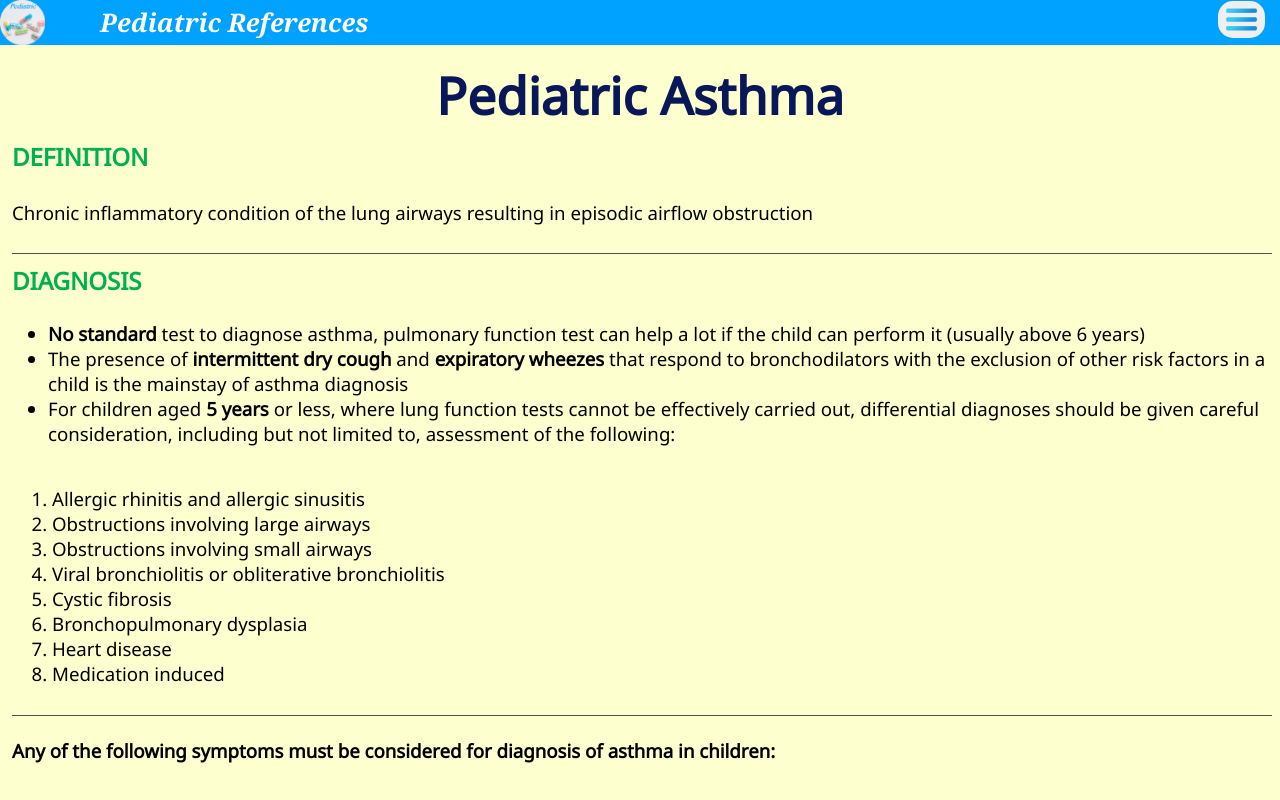
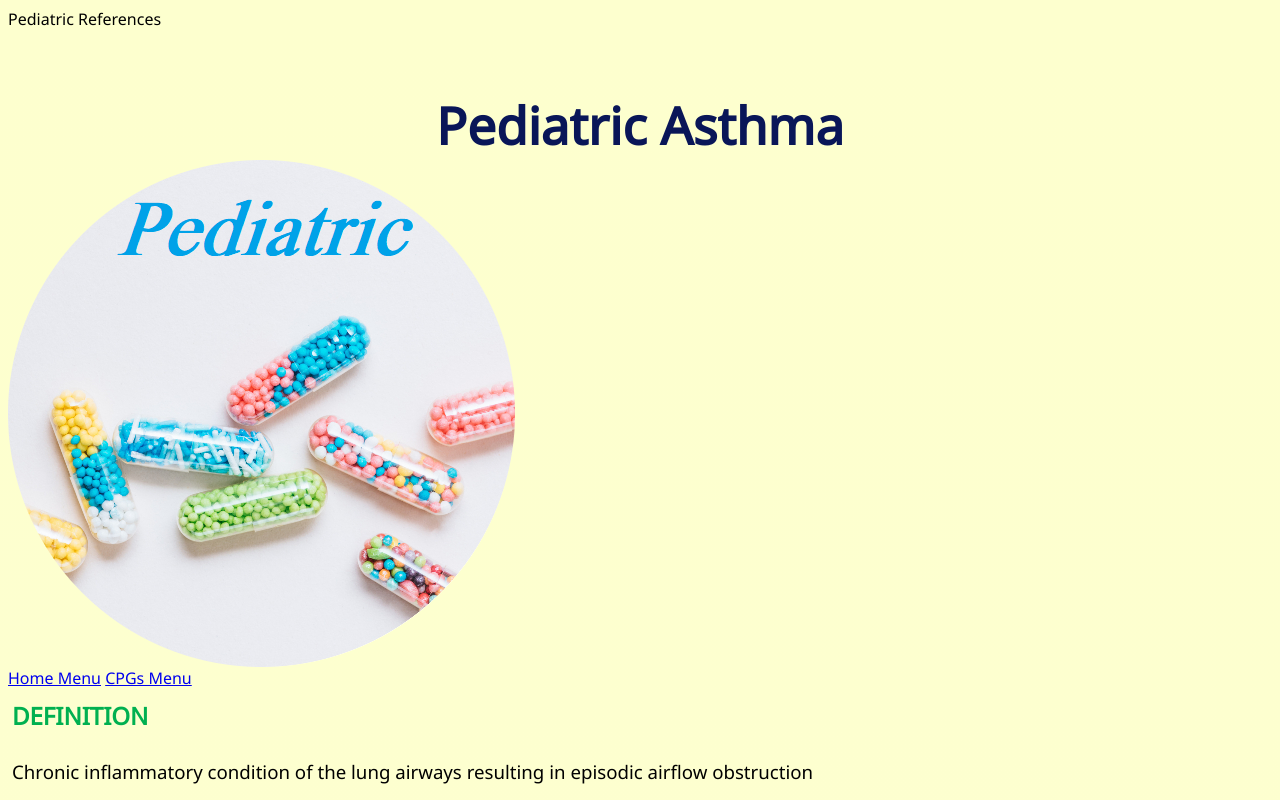
Before and after one commit to PedInf/PedCalc, a plain HTML site: page cpg/asthma.html in a window 1280 px wide. Shown: the top 800 px of the page. Drawn offline with Linux system fonts and the light colour scheme; no server answers; files whose address does not match are found by name.

Commit message:
Add files via upload

```diff
--- a/cpg/asthma.html
+++ b/cpg/asthma.html
@@ -8,8 +8,16 @@
   </head>
 
   <body>
-    <div id="header-container"></div>
+    <header class="main-header">Pediatric References</header>
     <header class="page-header">Pediatric Asthma</header>
+        <img class="pedlogopic" src="/img/pedlogo.png">
+
+
+        <div class="return-links">
+            <a id="home-btn" href="/index.html" role="button">Home Menu</a>
+            <a id="cpg-btn" href="/pedcpg.html" role="button">CPGs Menu</a>
+        </div>
+
 
 
     <div class="container">
@@ -509,7 +517,7 @@
         <br>
         <img class="image" width="711" height="859" id="Picture 1" src="asthma_files/image003.jpg"/>
 
-    <script src="/index.js"></script>
+
     </div>
   </body>
 </html>
```
